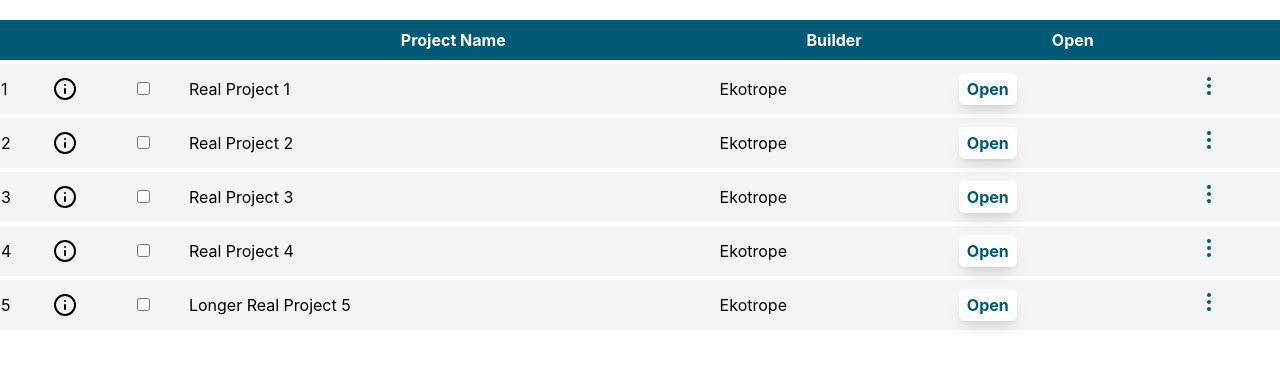
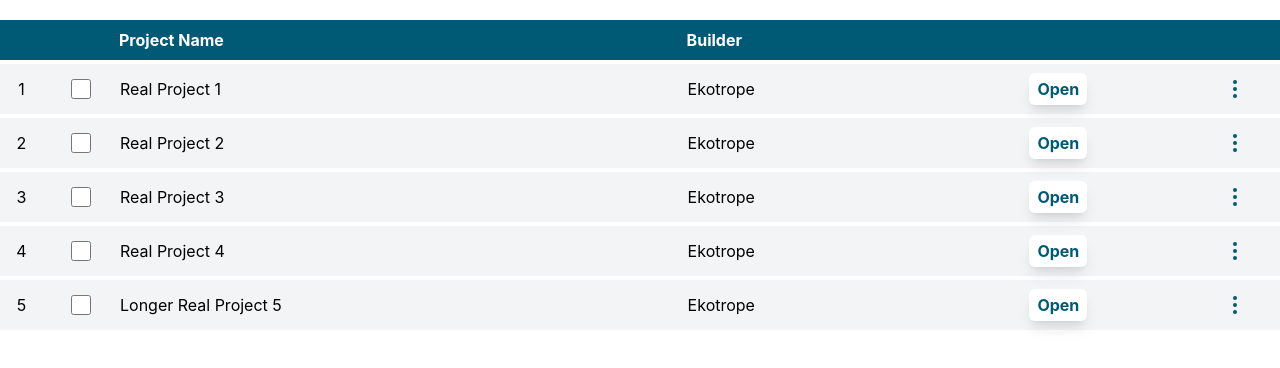
Before and after one commit to ombriggs/ekoproject-list, a Svelte app: page / in a window 1280 px wide. Shown: the top 368 px of the page. Built offline with nearby package versions, Linux system fonts and the light colour scheme.

Commit message:
small style changes

```diff
--- a/src/App.svelte
+++ b/src/App.svelte
@@ -1,5 +1,5 @@
 <script lang="ts">
-  import { Info, EllipsisVertical, Copy, Trash2, Forward } from "lucide-svelte";
+  import { EllipsisVertical, Copy, Trash2, Forward } from "lucide-svelte";
 
   type Project = {
     projectName: string;
@@ -67,15 +67,14 @@
 </script>
 
 <main class=" text-black w-full">
-  <table class=" w-full mt-4 border-separate border-spacing-y-1">
+  <table class=" w-full mt-4 border-separate border-spacing-y-1 ">
     <thead>
-      <tr class="bg-[#005a76] text-white">
+      <tr class="bg-ekoblue text-white">
         <th></th>
         <th></th>
+        <th class="text-start">Project Name</th>
+        <th class="text-start">Builder</th>
         <th></th>
-        <th>Project Name</th>
-        <th>Builder</th>
-        <th>Open</th>
         <th></th>
       </tr>
     </thead>
@@ -84,24 +83,38 @@
     <tbody>
       {#each projects as project, indx}
       <tr class="text-start align-middle bg-gray-100">
-        <td>{indx+1}</td>
         <td>
-          <Info />
+          <div class="flex items-center justify-center h-full">{indx+1}</div>
         </td>
+
         <td>
-          <input type="checkbox" />
+          <div class="flex items-center justify-center h-full">
+            <input type="checkbox" class=" size-5" />
+          </div>
         </td>
-        <td>{project.projectName}</td>
-        <td>{project.builder}</td>
+
         <td>
-          <button class="bg-white shadow-lg px-2 py-1 m-2 w-fit h-fit rounded-md text-[#005a76] font-bold hover:text-white focus:text-white hover:bg-blue-300 focus:bg-blue-600">
-            Open
-          </button>
+          <div class="flex items-center justify-start h-full">{project.projectName}</div>
         </td>
+
         <td>
-          <button on:click={() => project.visible = !project.visible}>
-            <EllipsisVertical color="#005a76" />
-          </button>
+          <div class="flex items-center justify-start h-full">{project.builder}</div>
+        </td>
+
+        <td>
+          <div class="flex items-center justify-center h-full">
+            <button class="bg-white shadow-lg px-2 py-1 m-2 w-fit h-fit rounded-md text-ekoblue font-bold hover:text-white focus:text-white hover:bg-blue-300 focus:bg-blue-600">
+              Open
+            </button>
+          </div>
+        </td>
+
+        <td>
+          <div class="flex items-center justify-center h-full">
+            <button on:click={() => project.visible = !project.visible}>
+              <EllipsisVertical color="#005a76" />
+            </button>
+          </div>
         </td>
       </tr>
 
@@ -133,11 +146,11 @@
               <span>{project.qaStatus}</span>
             </div>
             <div class="flex items-center justify-center gap-2">
-              <button class="flex px-2 py-1 bg-white rounded-md shadow-lg items-center justify-center text-[#005a76] font-bold hover:text-white focus:text-white hover:bg-blue-300 focus:bg-blue-600 gap-1">
+              <button class="flex px-2 py-1 bg-white rounded-md shadow-lg items-center justify-center text-ekoblue font-bold hover:text-white focus:text-white hover:bg-blue-300 focus:bg-blue-600 gap-1">
                 <Copy />
                 <span class="font-bold">Copy</span>
               </button>
-              <button class="flex px-2 py-1 bg-white rounded-md shadow-lg items-center justify-center text-[#005a76] font-bold hover:text-white focus:text-white hover:bg-blue-300 focus:bg-blue-600 gap-1">
+              <button class="flex px-2 py-1 bg-white rounded-md shadow-lg items-center justify-center text-ekoblue font-bold hover:text-white focus:text-white hover:bg-blue-300 focus:bg-blue-600 gap-1">
                 <Forward />
                 <span class="font-bold">Share</span>
               </button>
@@ -155,7 +168,7 @@
 
 <style>
   th {
-    padding: 8px;
+    padding: 8px 0px;
   }
 
   .invisible {
--- a/tailwind.config.js
+++ b/tailwind.config.js
@@ -2,7 +2,11 @@
 export default {
   content: ['./src/**/*.{html,js,svelte,ts}'],
   theme: {
-    extend: {},
+    extend: {
+      colors: {
+        ekoblue: "#005a76"
+      }
+    },
   },
   plugins: [],
 }
```
